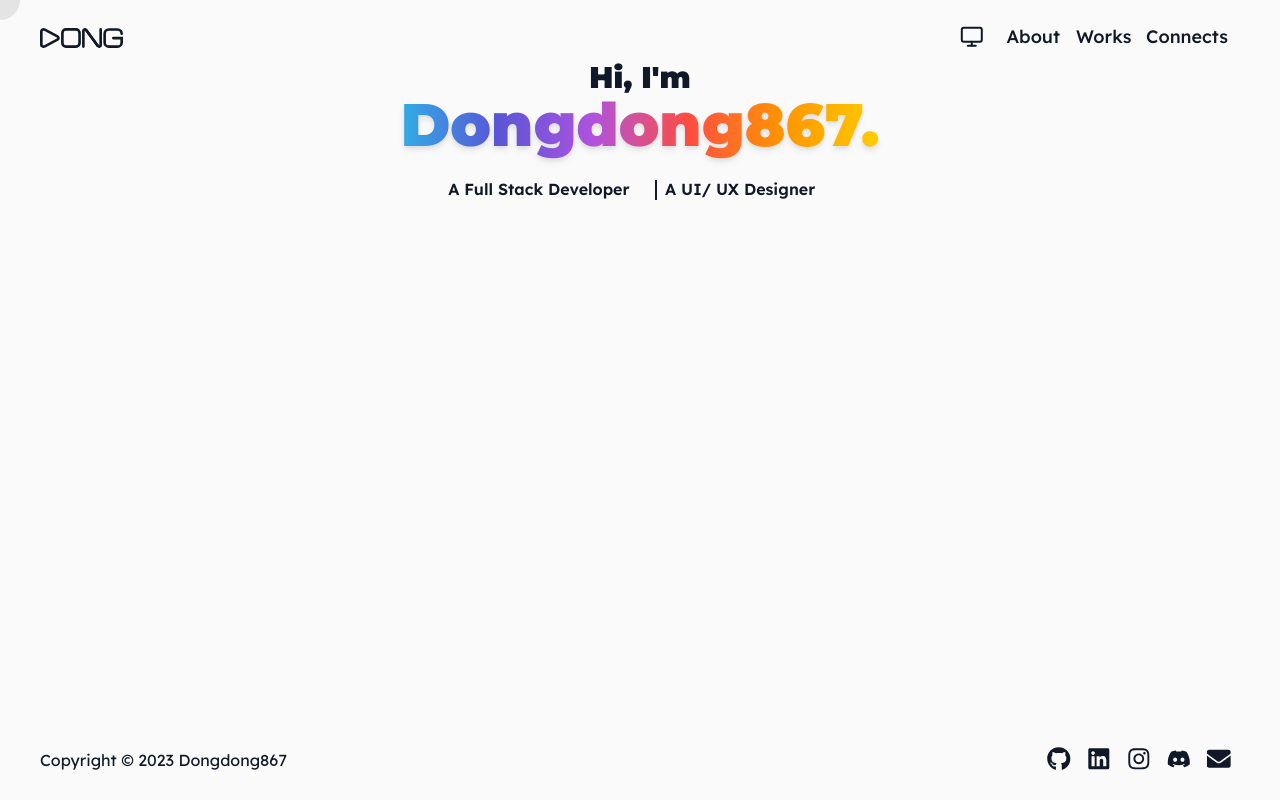
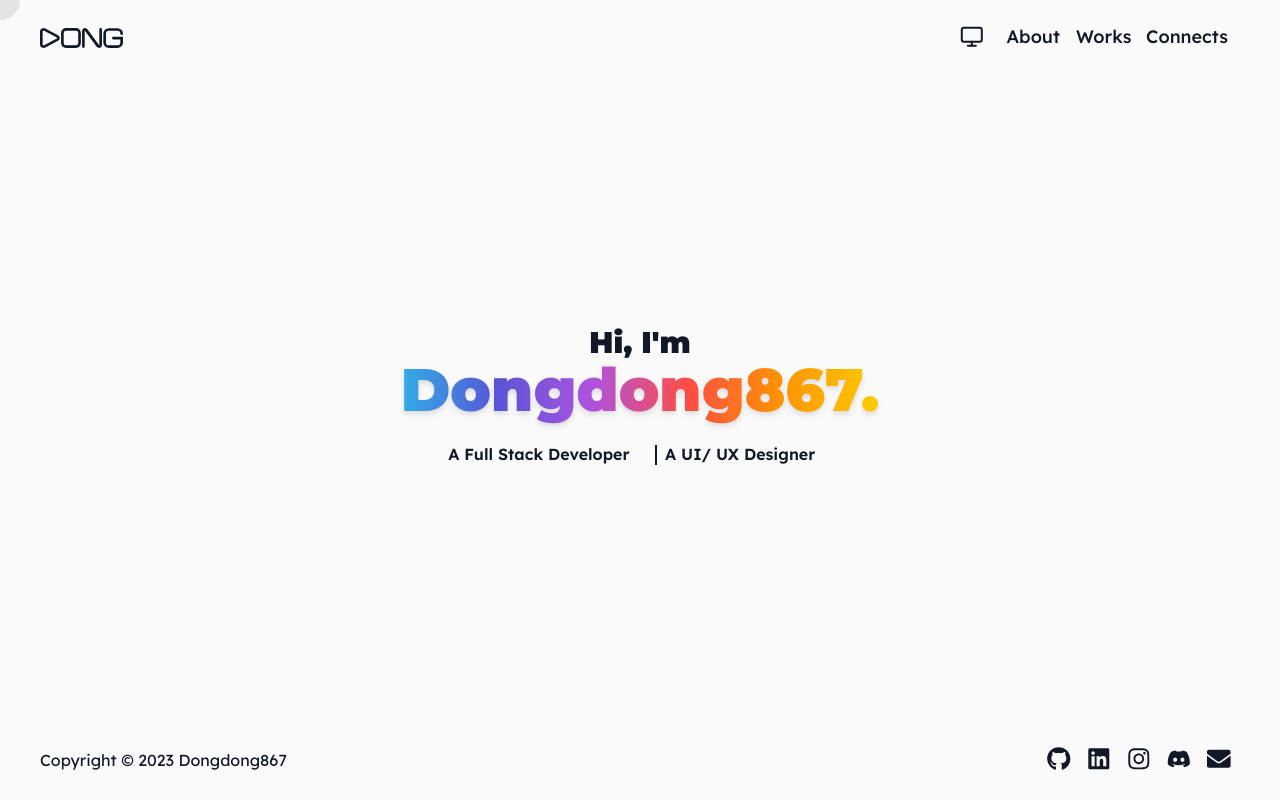
Before and after one commit to dongdong867/dongdong867.dev, a Next.js app: page / in a window 1280 px wide. Built offline with nearby package versions, Linux system fonts and the light colour scheme.

Commit message:
fix(index): fix height minimize settings

```diff
--- a/app/page.tsx
+++ b/app/page.tsx
@@ -2,7 +2,7 @@ import NavTitle from "@/components/nav-title";
 
 export default function Home() {
   return (
-    <div className="w-screen grow flex justify-center place-items-center">
+    <div className="h-full flex justify-center place-items-center">
       <NavTitle />
     </div>
   );
```
